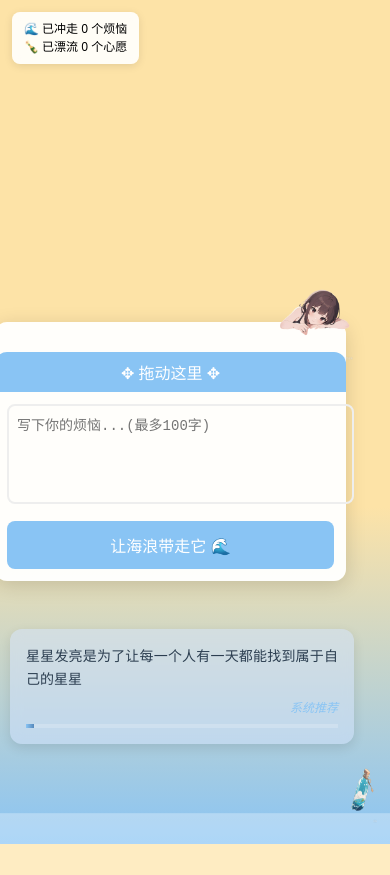
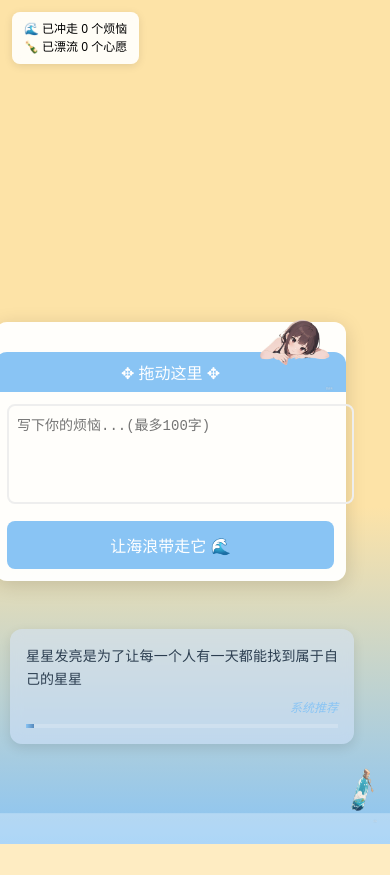
Before and after one commit to cjz-wr/Wecompantionship, a plain HTML site: page index.html in a window 390 px wide. Drawn offline with Linux system fonts and the light colour scheme; no server answers.

Commit message:
Update index.html

```diff
--- a/index.html
+++ b/index.html
@@ -233,7 +233,7 @@
             /* 移动端角色适配 */
             .anime-character {
                 width: 80px;
-                transform: translate(280px, -70px);
+                transform: translate(260px, -40px);
             }
         }
 
```
